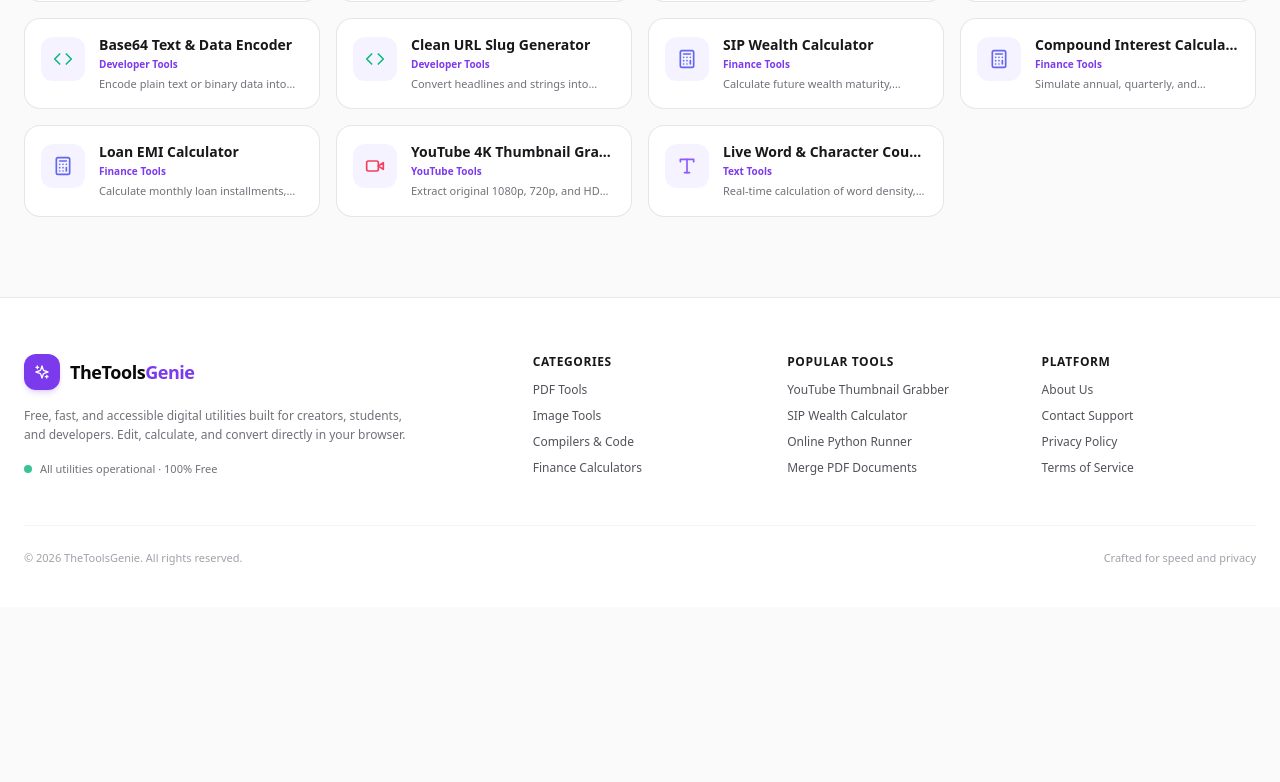
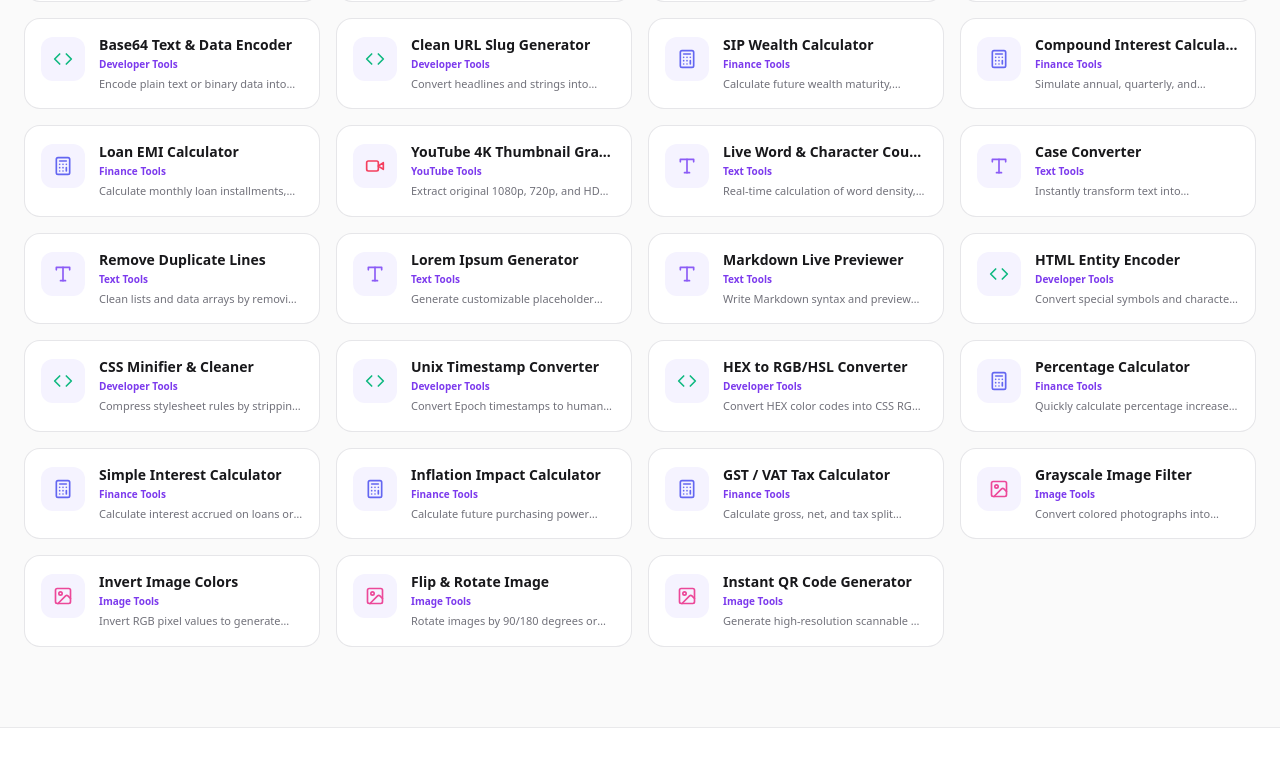
Before and after one commit to RajeshKhandare/thetoolsgenie-, a Next.js app: page / in a window 1280 px wide. Shown: the part 726-1508 px from the top of the page. Before the commit the page ends 1333 px from the top, so only its background shows below. Built offline with nearby package versions, Linux system fonts and the light colour scheme.

Commit message:
Update toolsRegistry.ts

```diff
--- a/data/toolsRegistry.ts
+++ b/data/toolsRegistry.ts
@@ -20,7 +20,9 @@
 ];
 
 export const TOOLS_REGISTRY: ToolMeta[] = [
-  // --- PDF TOOLS ---
+  // ==========================================
+  // BATCH 1 (16 TOOLS)
+  // ==========================================
   {
     slug: 'merge-pdf',
     name: 'Merge PDF Documents',
@@ -57,8 +59,6 @@
     companionToolSlug: 'merge-pdf',
     companionPitch: 'Merge confidential files prior to applying encryption.',
   },
-
-  // --- IMAGE TOOLS ---
   {
     slug: 'client-image-compressor',
     name: 'Client Image Compressor',
@@ -95,8 +95,6 @@
     companionToolSlug: 'custom-freeform-image-cropper',
     companionPitch: 'Crop your rasterized vector graphic for social media profiles.',
   },
-
-  // --- COMPILER & RUNNER TOOLS ---
   {
     slug: 'online-python-compiler',
     name: 'Online Python Runner',
@@ -124,8 +122,6 @@
     companionToolSlug: 'json-prettifier-validator',
     companionPitch: 'Format and inspect JSON data structures returned by your JS scripts.',
   },
-
-  // --- DEVELOPER UTILITIES ---
   {
     slug: 'json-prettifier-validator',
     name: 'JSON Prettifier & Validator',
@@ -153,8 +149,6 @@
     companionToolSlug: 'live-word-character-counter',
     companionPitch: 'Verify total character count and word density of your slug titles.',
   },
-
-  // --- FINANCE ENGINES ---
   {
     slug: 'sip-wealth-calculator',
     name: 'SIP Wealth Calculator',
@@ -182,8 +176,6 @@
     companionToolSlug: 'sip-wealth-calculator',
     companionPitch: 'Invest your surplus monthly loan savings into a systematic wealth plan.',
   },
-
-  // --- YOUTUBE & MEDIA TOOLS ---
   {
     slug: 'youtube-4k-thumbnail-grabber',
     name: 'YouTube 4K Thumbnail Grabber',
@@ -193,15 +185,161 @@
     companionToolSlug: 'client-image-compressor',
     companionPitch: 'Compress the extracted high-res cover thumbnail for faster web embeds.',
   },
-
-  // --- TEXT UTILITIES ---
   {
     slug: 'live-word-character-counter',
     name: 'Live Word & Character Counter',
     category: 'Text',
     description: 'Real-time calculation of word density, character count, sentence length, and reading time.',
     badge: 'Text Engine',
+    companionToolSlug: 'case-converter',
+    companionPitch: 'Format and transform text case after reviewing your word counts.',
+  },
+
+  // ==========================================
+  // BATCH 2 (EXPANSION TO 32 TOOLS)
+  // ==========================================
+  {
+    slug: 'case-converter',
+    name: 'Case Converter',
+    category: 'Text',
+    description: 'Instantly transform text into UPPERCASE, lowercase, Title Case, and Sentence case.',
+    badge: 'Text Engine',
+    companionToolSlug: 'live-word-character-counter',
+    companionPitch: 'Check your updated word and letter counts after casing transformation.',
+  },
+  {
+    slug: 'remove-duplicate-lines',
+    name: 'Remove Duplicate Lines',
+    category: 'Text',
+    description: 'Clean lists and data arrays by removing identical lines and sorting entries.',
+    badge: 'Text Engine',
+    companionToolSlug: 'live-word-character-counter',
+    companionPitch: 'Count the remaining unique words and lines in your cleaned dataset.',
+  },
+  {
+    slug: 'lorem-ipsum-generator',
+    name: 'Lorem Ipsum Generator',
+    category: 'Text',
+    description: 'Generate customizable placeholder text, sentences, and paragraphs for UI mockups.',
+    badge: 'Text Engine',
+    companionToolSlug: 'live-word-character-counter',
+    companionPitch: 'Analyze the reading time and character density of the dummy paragraphs.',
+  },
+  {
+    slug: 'markdown-previewer',
+    name: 'Markdown Live Previewer',
+    category: 'Text',
+    description: 'Write Markdown syntax and preview rendered HTML styling in real-time.',
+    badge: 'Parser Engine',
+    companionToolSlug: 'case-converter',
+    companionPitch: 'Convert headings and titles to proper casing for documentation.',
+  },
+  {
+    slug: 'html-entity-encoder',
+    name: 'HTML Entity Encoder',
+    category: 'Developer',
+    description: 'Convert special symbols and characters into safe HTML entity escape sequences.',
+    badge: 'Parser Engine',
     companionToolSlug: 'json-prettifier-validator',
-    companionPitch: 'Validate and format text payloads after checking length constraints.',
+    companionPitch: 'Validate JSON payloads that include escaped HTML strings.',
+  },
+  {
+    slug: 'css-minifier',
+    name: 'CSS Minifier & Cleaner',
+    category: 'Developer',
+    description: 'Compress stylesheet rules by stripping unnecessary spaces and line breaks.',
+    badge: 'Code Engine',
+    companionToolSlug: 'json-prettifier-validator',
+    companionPitch: 'Prettify and format any config objects used in your front-end scripts.',
+  },
+  {
+    slug: 'unix-timestamp-converter',
+    name: 'Unix Timestamp Converter',
+    category: 'Developer',
+    description: 'Convert Epoch timestamps to human-readable UTC dates and local time formats.',
+    badge: 'Time Engine',
+    companionToolSlug: 'online-javascript-runner',
+    companionPitch: 'Test Date object manipulation algorithms inside our JS sandbox.',
+  },
+  {
+    slug: 'color-hex-to-rgb',
+    name: 'HEX to RGB/HSL Converter',
+    category: 'Developer',
+    description: 'Convert HEX color codes into CSS RGB, RGBA, and HSL values with live swatch preview.',
+    badge: 'CSS Engine',
+    companionToolSlug: 'css-minifier',
+    companionPitch: 'Minify and optimize your theme stylesheets containing color variables.',
+  },
+  {
+    slug: 'percentage-calculator',
+    name: 'Percentage Calculator',
+    category: 'Finance',
+    description: 'Quickly calculate percentage increase, decrease, margins, and discounts.',
+    badge: 'Math Engine',
+    companionToolSlug: 'sip-wealth-calculator',
+    companionPitch: 'Simulate annual portfolio growth percentages over multi-year horizons.',
+  },
+  {
+    slug: 'simple-interest-calculator',
+    name: 'Simple Interest Calculator',
+    category: 'Finance',
+    description: 'Calculate interest accrued on loans or fixed deposits without compounding.',
+    badge: 'Finance Math',
+    companionToolSlug: 'compound-interest-calculator',
+    companionPitch: 'Compare linear simple interest growth directly with compounding results.',
+  },
+  {
+    slug: 'inflation-calculator',
+    name: 'Inflation Impact Calculator',
+    category: 'Finance',
+    description: 'Calculate future purchasing power erosion based on historical inflation rates.',
+    badge: 'Finance Math',
+    companionToolSlug: 'sip-wealth-calculator',
+    companionPitch: 'Model equity SIP contributions to outpace projected inflation rates.',
+  },
+  {
+    slug: 'gst-vat-tax-calculator',
+    name: 'GST / VAT Tax Calculator',
+    category: 'Finance',
+    description: 'Calculate gross, net, and tax split amounts for inclusive and exclusive slabs.',
+    badge: 'Tax Engine',
+    companionToolSlug: 'percentage-calculator',
+    companionPitch: 'Calculate margin percentages before and after tax deduction.',
+  },
+  {
+    slug: 'grayscale-image-filter',
+    name: 'Grayscale Image Filter',
+    category: 'Image',
+    description: 'Convert colored photographs into black and white images directly in browser Canvas.',
+    badge: 'Canvas Engine',
+    companionToolSlug: 'client-image-compressor',
+    companionPitch: 'Compress your monochrome image before publishing to the web.',
+  },
+  {
+    slug: 'invert-image-colors',
+    name: 'Invert Image Colors',
+    category: 'Image',
+    description: 'Invert RGB pixel values to generate negative image effects in client RAM.',
+    badge: 'Canvas Engine',
+    companionToolSlug: 'custom-freeform-image-cropper',
+    companionPitch: 'Crop the inverted image asset to fit standard aspect ratios.',
+  },
+  {
+    slug: 'flip-rotate-image',
+    name: 'Flip & Rotate Image',
+    category: 'Image',
+    description: 'Rotate images by 90/180 degrees or flip horizontally and vertically in local memory.',
+    badge: 'Canvas Engine',
+    companionToolSlug: 'client-image-compressor',
+    companionPitch: 'Optimize storage size on your rotated photo assets.',
+  },
+  {
+    slug: 'qr-code-generator',
+    name: 'Instant QR Code Generator',
+    category: 'Image',
+    description: 'Generate high-resolution scannable QR codes for URLs, text, and Wi-Fi networks.',
+    badge: 'Vector Engine',
+    companionToolSlug: 'custom-freeform-image-cropper',
+    companionPitch: 'Trim margins around your QR code graphic for clean document printing.',
   },
 ];
```
